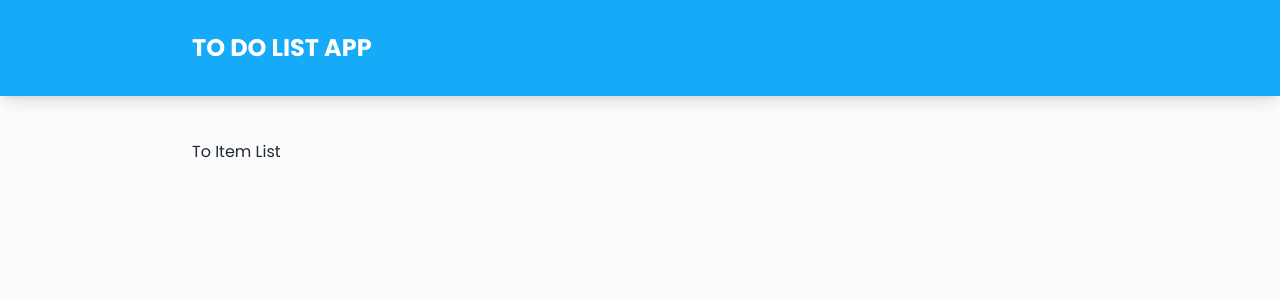
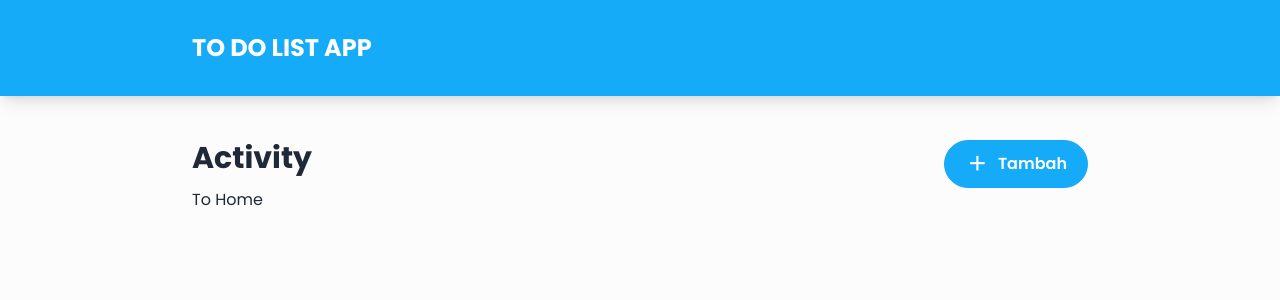
Before and after one commit to alfianahar/react-todolist-devcode, a React (Vite) app: page /detail/1 in a window 1280 px wide. Shown: the top 300 px of the page. Built offline with nearby package versions, Linux system fonts and the light colour scheme.

Commit message:
add titlebar component

```diff
--- a/index.html
+++ b/index.html
@@ -14,7 +14,7 @@
       href="https://unpkg.com/boxicons@2.1.4/css/boxicons.min.css"
       rel="stylesheet"
     />
-    <title>React To Do List - Vite</title>
+    <title>Dashboard | React To Do List</title>
   </head>
   <body>
     <div id="root"></div>
--- /dev/null
+++ b/src/components/TitleBar.jsx
@@ -0,0 +1,52 @@
+import { useEffect, useState } from 'react'
+import { useLocation } from 'react-router-dom'
+
+const usePathname = () => {
+    const location = useLocation();
+    return location.pathname;
+}
+
+function TitleBar() {
+    const [path, setPath] = useState()
+
+    const currentPath = usePathname().substring((usePathname().lastIndexOf("/")
+    ) + 1)
+
+
+    useEffect(() => {
+        setPath(currentPath)
+        if (path) {
+            document.title = "Detail | React To Do List"
+        } else {
+            document.title = "Dashboard | React To Do List"
+        }
+    }, [path])
+
+    return (
+        <>
+            <div className="flex justify-between w-full">
+                {path ?
+                    <>
+                        <h1 className="font-bold text-3xl" data-cy="activity-title">Activity</h1>
+                        <button
+                            className="btn btn-primary gap-2  font-semibold text-base normal-case px-3 lg:px-5"
+                            type="button"
+                            data-cy="activity-add-button"
+
+                        >
+                            <i className='bx bx-plus bx-sm'></i>
+                            <span className="hidden lg:block"> Tambah </span>
+                        </button>
+                    </>
+                    : <>
+                        <div className='inline-flex items-center gap-3 lg:gap-4'>
+
+                        </div>
+                    </>
+                }
+            </div>
+        </>
+    )
+}
+
+export default TitleBar
--- a/src/main.jsx
+++ b/src/main.jsx
@@ -1,7 +1,6 @@
 import React from 'react'
 import ReactDOM from 'react-dom/client'
 import App from './App'
-
 
 ReactDOM.createRoot(document.getElementById('root')).render(
   <React.StrictMode>
--- a/src/routes/Dashboard.jsx
+++ b/src/routes/Dashboard.jsx
@@ -1,21 +1,12 @@
 import React from 'react'
 import { Link } from 'react-router-dom'
+import TitleBar from '../components/TitleBar'
 
 function Dashboard() {
+    document.title = "Dashboard | React To Do List"
     return (
         <>
-            <div className="flex justify-between w-full">
-                <h1 className="font-bold text-3xl" data-cy="activity-title">Activity</h1>
-                <button
-                    className="btn btn-primary gap-2  font-semibold text-base normal-case px-3 lg:px-5"
-                    type="button"
-                    data-cy="activity-add-button"
-
-                >
-                    <i className='bx bx-plus bx-sm'></i>
-                    <span className="hidden lg:block"> Tambah </span>
-                </button>
-            </div>
+            <TitleBar />
             <Link to={`detail/1`}>To Item List</Link>
         </>
     )
--- a/src/routes/ItemList.jsx
+++ b/src/routes/ItemList.jsx
@@ -1,9 +1,16 @@
 import React from 'react'
 import { Link } from 'react-router-dom'
+import TitleBar from '../components/TitleBar';
+
+
 
 function ItemList() {
+
     return (
-        <Link to={`/`}>To Item List</Link>
+        <>
+            <TitleBar />
+            <Link to={`/`}>To Home</Link>
+        </>
     )
 }
 
--- a/src/routes/Root.jsx
+++ b/src/routes/Root.jsx
@@ -1,7 +1,11 @@
-import React from 'react'
+import React, { useEffect } from 'react'
 import { Outlet } from 'react-router-dom'
 
+
+
 function Root() {
+
+
     return (
         <>
             <header
@@ -12,9 +16,9 @@ function Root() {
                     TO DO LIST APP
                 </h1 >
             </header >
-            <div className='flex flex-col gap px-6 py-11 lg:px-48'>
+            <main className='flex flex-col gap px-6 py-11 lg:px-48'>
                 <Outlet />
-            </div>
+            </main>
         </>
     )
 }
```
Also changed, not shown: src/assets/activity-empty-state.svg (added), src/assets/todo-empty-state.svg (added).
